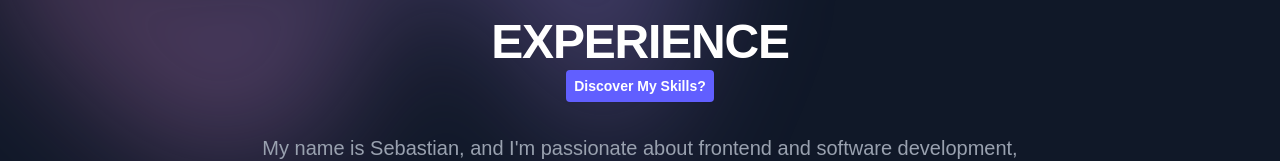
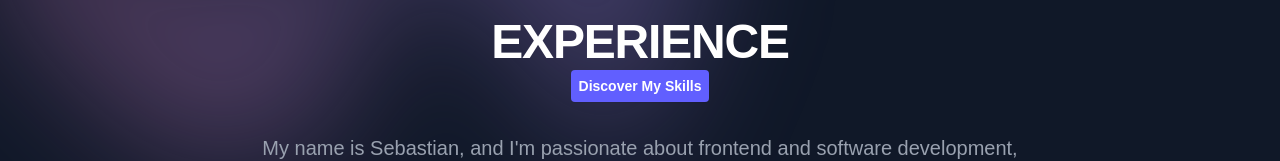
Before and after one commit to sebspringer/sebspringer, a Vue app: page /CV in a window 1280 px wide. Shown: the part 198-359 px from the top of the page. Built offline with nearby package versions, Linux system fonts and the light colour scheme; a web font is replaced by a local one.

Commit message:
fixed bugs directly in master

```diff
--- a/src/components/experienceComponent.vue
+++ b/src/components/experienceComponent.vue
@@ -19,7 +19,7 @@ defineProps<{
             href="#skills"
             class="rounded-md bg-indigo-500 px-3.5 py-2.5 text-sm font-semibold text-white shadow-xs hover:bg-indigo-400 focus-visible:outline-2 focus-visible:outline-offset-2 focus-visible:outline-indigo-500"
           >
-            Discover My Skills?
+            Discover My Skills
           </a>
           <p
             class="mt-8 text-lg font-medium text-pretty text-gray-400 sm:text-xl/9 sm:pl-5 sm:pr-5"
--- a/src/views/HomeView.vue
+++ b/src/views/HomeView.vue
@@ -17,7 +17,7 @@
             target="_blank"
             class="rounded-md bg-indigo-500 px-3.5 py-2.5 text-sm font-semibold text-white shadow-xs hover:bg-indigo-400 focus-visible:outline-2 focus-visible:outline-offset-2 focus-visible:outline-indigo-500"
           >
-            Connect with me?
+            Connect with me
           </a>
         </div>
       </div>
```
